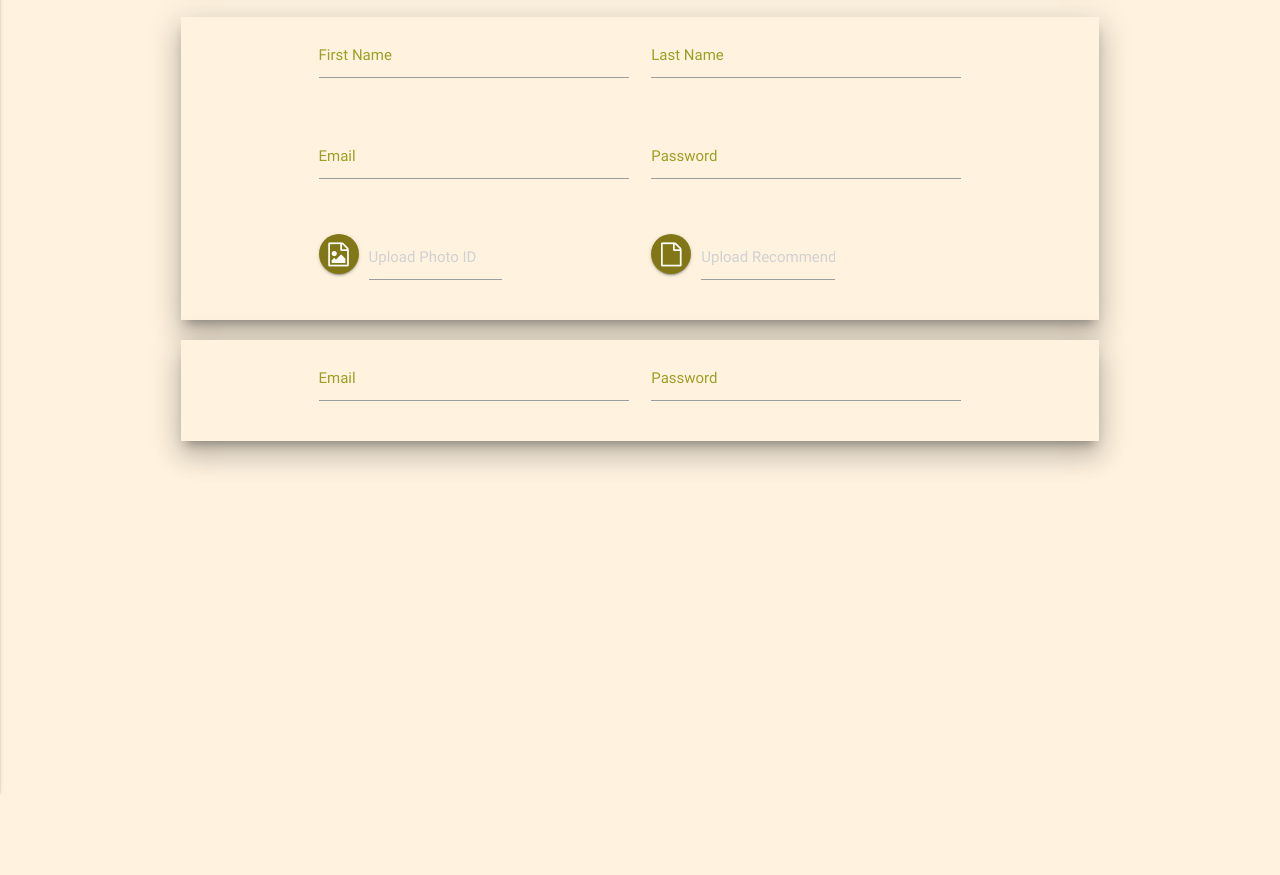
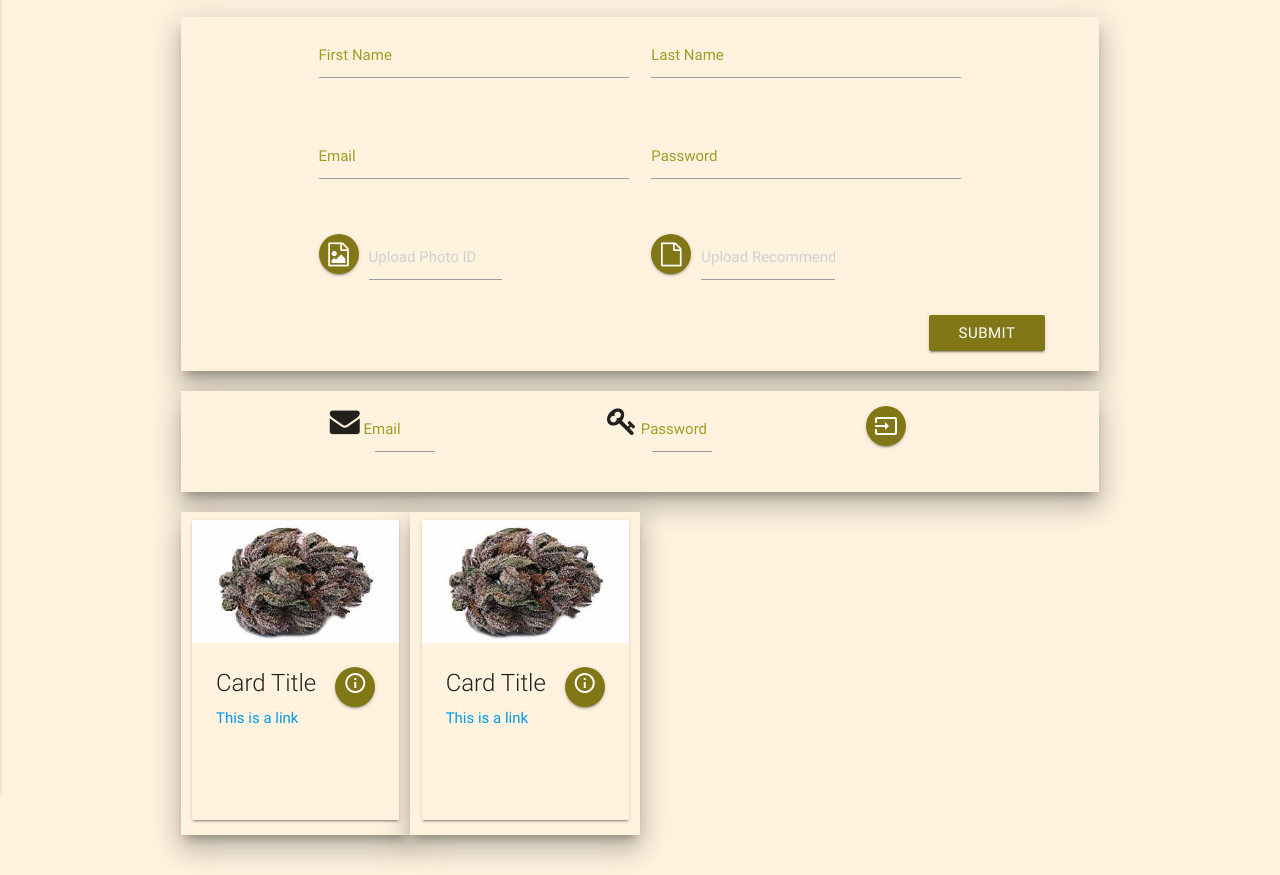
Before and after one commit to ToneLoke/kush_taxi, a plain HTML site: page client_side/index.html in a window 1280 px wide. Shown: the part 68-943 px from the top of the page. Before the commit the page ends 800 px from the top, so only its background shows below. Drawn offline with nearby package versions, Linux system fonts and the light colour scheme; some packages are replaced by stand-ins of ours.

Commit message:
submit form and login button added

```diff
--- a/client_side/index.html
+++ b/client_side/index.html
@@ -10,6 +10,7 @@
   <link rel="stylesheet" href="https://cdnjs.cloudflare.com/ajax/libs/animate.css/3.1.1/animate.min.css">
   <link rel="stylesheet" href="https://maxcdn.bootstrapcdn.com/font-awesome/4.5.0/css/font-awesome.min.css">
 
+
   <!-- Scripts -->
   <script src="https://cdnjs.cloudflare.com/ajax/libs/jquery/2.1.1/jquery.min.js"></script>
   <script src="https://cdnjs.cloudflare.com/ajax/libs/materialize/0.97.3/js/materialize.min.js"></script>
@@ -21,6 +22,7 @@
 </head>
 <body class="container orange lighten-5">
   <!-- End of Scripts -->
+
 
   <!-- top nav bar -->
   <div class="row">
@@ -36,7 +38,6 @@
     </nav>
   </div>
   <!-- End of top nav bar -->
-
 
 
   <!-- Page Layout here -->
@@ -63,10 +64,11 @@
             <label for="password">Password</label>
           </div>
         </div>
-        <div class="row">
 
 
-        <div class="file-field input-field col s6">
+
+        <div class="row">
+          <div class="file-field input-field col s6">
           <div class="btn-floating lime darken-4 left">
             <i class="fa fa-file-image-o"></i>
             <input type="file"/>
@@ -84,8 +86,12 @@
             <input class="file-path validate"  id="rec" type="text" placeholder="Upload Recommendation">
           </div>
         </div>
+        <div class="input-field col s1 offset-s11">
+          <a class="btn waves-effect waves-light lime darken-4">Submit</a>
+        </div>
       </div>
     </form>
+  </div>
   </div>
 </div>
 <!-- End of Page Layout -->
@@ -95,19 +101,66 @@
   <div class="container">
     <form class="">
       <div class="row">
-        <div class="input-field col s6">
-          <input id="email_login" type="email" class="validate">
-          <label for="email_login">Email</label>
+        <div class="input-field col s5">
+          <div class="file-path-wrapper col s6">
+            <i class="fa fa-envelope prefix"></i>
+            <input id="email_login" type="email" class="validate">
+            <label for="email_login">Email</label>
+          </div>
         </div>
-        <div class="input-field col s6">
-          <input id="password_login" type="password" class="validate">
-          <label for="password_login">Password</label>
+        <div class="input-field col s5">
+          <div class="file-path-wrapper col s6">
+            <i class="fa fa-key prefix"></i>
+            <input id="password_login" type="password" class="validate">
+            <label for="password_login">Password</label>
+          </div>
+        </div>
+        <div class="input-field col s1">
+          <a class="btn-floating btn-med waves-effect waves-light lime darken-4 right"><i class="material-icons">input</i></a>
         </div>
       </div>
+    </form>
     </div>
   </div>
 <!-- End Patient Login Form -->
 
+<!-- Template for Products -->
+  <div class="row">
+
+    <div class="col s3 orange lighten-5 z-depth-5">
+      <div class="card small hoverable orange lighten-5">
+        <div class="card-image waves-effect waves-block waves-light">
+          <img class="activator scalable" src="Ultra-violet-sativa.jpg"/>
+        </div>
+        <div class="card-content">
+          <span class="card-title activator grey-text text-darken-4">Card Title<a class="btn-floating btn-med waves-effect waves-light lime darken-4 right"><i class="material-icons">info_outline</i></a></span>
+          <p><a href="#">This is a link</a></p>
+        </div>
+        <div class="card-reveal">
+          <span class="card-title grey-text text-darken-4">Card Title<i class="material-icons right">close</i></span>
+          <p>Here is some more information about this product that is only revealed once clicked on.</p>
+        </div>
+      </div>
+    </div>
+
+  <div class="col s3 orange lighten-5 z-depth-5">
+    <div class="card small hoverable orange lighten-5">
+      <div class="card-image waves-effect waves-block waves-light">
+        <img class="activator scalable" src="Ultra-violet-sativa.jpg"/>
+      </div>
+      <div class="card-content">
+        <span class="card-title activator grey-text text-darken-4">Card Title<a class="btn-floating btn-med waves-effect waves-light lime darken-4 right"><i class="material-icons">info_outline</i></a></span>
+        <p><a href="#">This is a link</a></p>
+      </div>
+      <div class="card-reveal">
+        <span class="card-title grey-text text-darken-4">Card Title<i class="material-icons right">close</i></span>
+        <p>Here is some more information about this product that is only revealed once clicked on.</p>
+      </div>
+    </div>
+  </div>
+</div>
+
+<!-- End Template for Products -->
 
 <!-- Pop Out Side Menu -->
 <div class="row">
@@ -120,6 +173,10 @@
   </ul>
 </div>
 <!-- End of Pop Out Side Menu  -->
+
+<!-- n k<a href="#" class="button-collapse" data-activates="nav-mobile" data-sidenav="left" data-menuwidth="500" data-closeonclick="false">
+Show side-nav
+</a> -->
 
 
 
@@ -138,10 +195,3 @@ $(document).ready(function(){
 </script>
 </body>
 </html>
-
-
-
-
-<!-- n k<a href="#" class="button-collapse" data-activates="nav-mobile" data-sidenav="left" data-menuwidth="500" data-closeonclick="false">
-Show side-nav
-</a> -->
```
Also changed, not shown: client_side/Ultra-violet-sativa.jpg (added).
